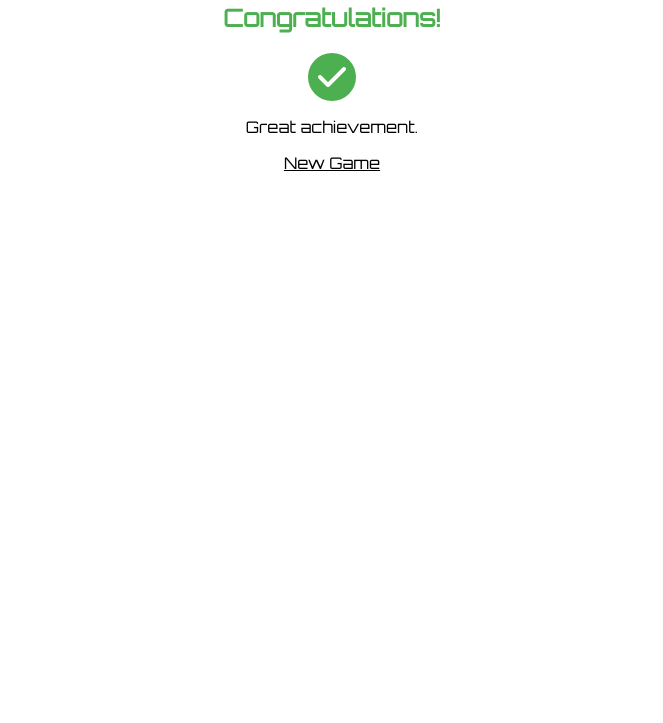
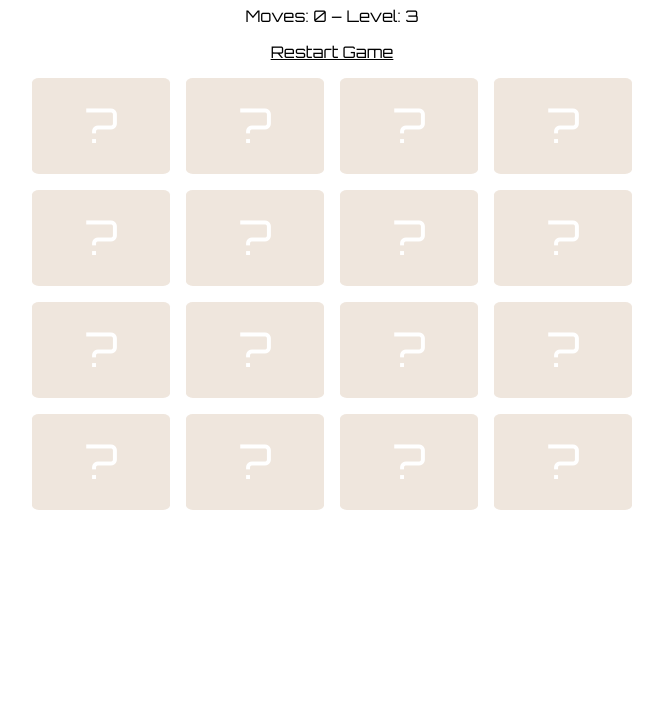
Before and after one commit to volcain-io/fewd-memory-game, a website: page index.html in a window 1280 px wide. Shown: the part 77-800 px from the top of the page, without its empty margins (308-971 px from the left). Drawn offline with Linux system fonts and the light colour scheme.

Commit message:
Disable modal window by default

```diff
--- a/index.html
+++ b/index.html
@@ -15,7 +15,7 @@
     <!-- Layer to prevent further clicks -->
     <div id="preventClicks" class="overlay"></div>
     <!-- Model window to display the win -->
-    <div id="modal" class="modal visible animate-fadeIn">
+    <div id="modal" class="modal">
         <h2>Congratulations!</h2>
         <p class="circle"><i class="fa fa-check fa-2x" aria-hidden="true"></i></p>
         <p id="message">Great achievement.</p>
```
